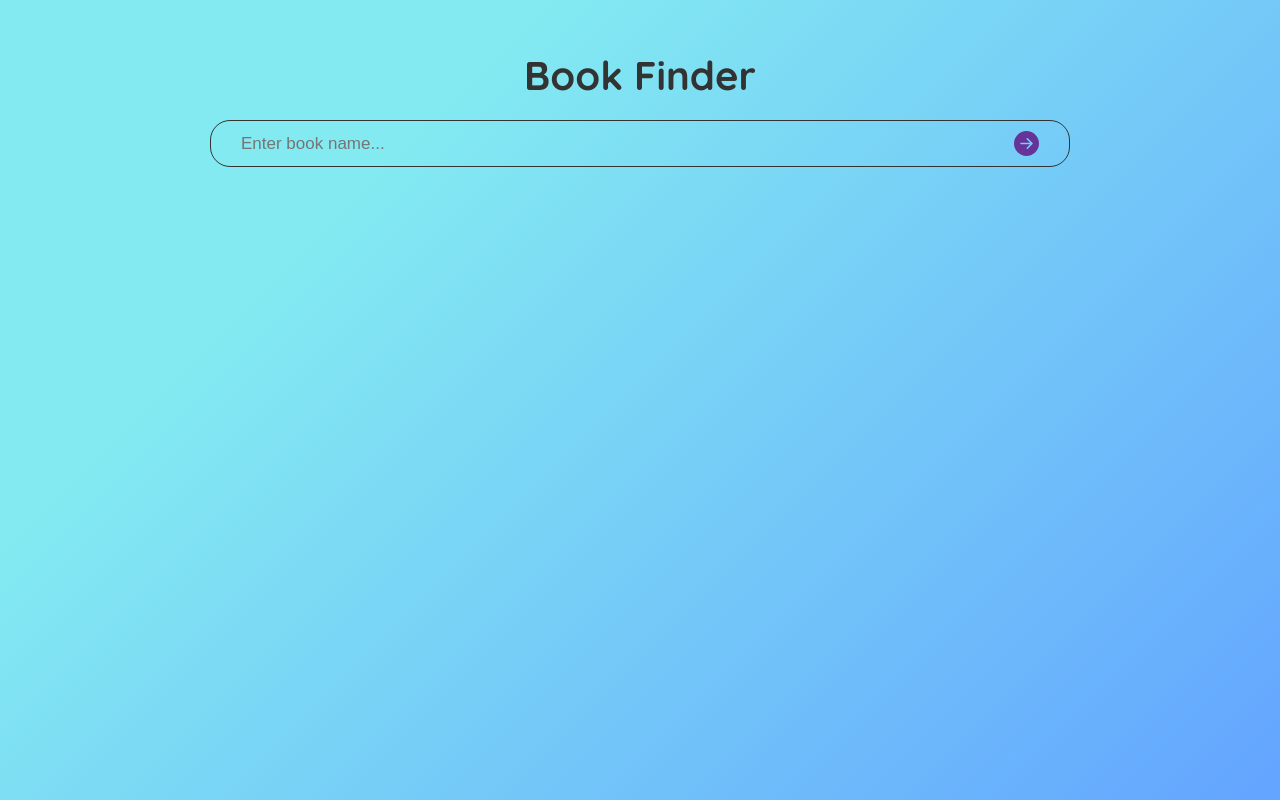
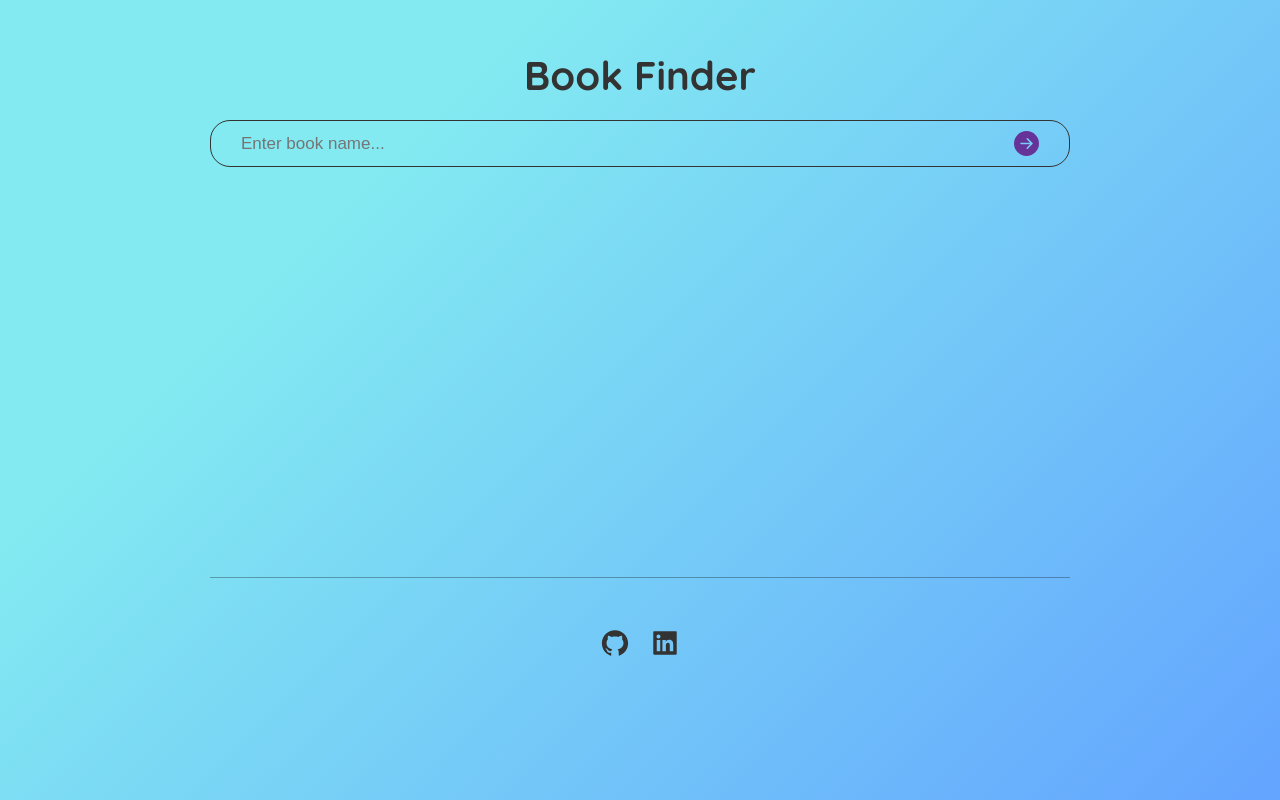
Before and after one commit to Kvelail/chingu-solo-project, a React (Create React App) app: page / in a window 1280 px wide. Built offline with nearby package versions, Linux system fonts and the light colour scheme.

Commit message:
footer added

```diff
--- /dev/null
+++ b/src/components/Footer.js
@@ -0,0 +1,28 @@
+import { AiFillGithub, AiFillLinkedin } from 'react-icons/ai';
+
+const Footer = () => {
+    return (
+        <footer className='footer'>
+            <div className='footer__box'>
+                <a
+                    href='https://github.com/Kvelail'
+                    target='_blank'
+                    rel='noopener noreferrer'
+                    className='footer__link'
+                >
+                    <AiFillGithub size='3rem' />
+                </a>
+                <a
+                    href='https://www.linkedin.com/in/tarik-alikadic/'
+                    target='_blank'
+                    rel='noopener noreferrer'
+                    className='footer__link'
+                >
+                    <AiFillLinkedin size='3rem' />
+                </a>
+            </div>
+        </footer>
+    );
+};
+
+export default Footer;
--- a/src/components/app/App.css
+++ b/src/components/app/App.css
@@ -18,11 +18,7 @@
 
 body {
     background-color: #63a4ff;
-    background-image: linear-gradient(
-        315deg,
-        #63a4ff 0%,
-        #83eaf1 74%
-    );
+    background-image: linear-gradient(315deg, #63a4ff 0%, #83eaf1 74%);
     min-height: 100vh;
 }
 
@@ -85,6 +81,7 @@ body {
     display: grid;
     grid-template-columns: repeat(2, 1fr);
     gap: 3rem;
+    min-height: 40vh;
 }
 
 .app__card {
@@ -163,6 +160,20 @@ body {
     font-size: 1.5rem;
     color: crimson;
     font-weight: bold;
+}
+
+.footer {
+    display: flex;
+    justify-content: center;
+    border-top: 0.1rem solid rgba(0, 0, 0, 0.3);
+    padding-top: 5rem;
+    margin-top: 5rem;
+}
+
+.footer__link {
+    color: #333;
+    transition: transform 0.3s ease-in-out;
+    margin: 1rem;
 }
 
 /* Media Queries */
--- a/src/components/app/App.js
+++ b/src/components/app/App.js
@@ -4,6 +4,7 @@ import { useState } from 'react';
 import Card from '../Card';
 import axios from 'axios';
 import Spinner from '../Spinner';
+import Footer from '../Footer';
 
 const App = () => {
     const [results, setResults] = useState([]);
@@ -17,8 +18,7 @@ const App = () => {
         setLoading(true);
 
         try {
-            const base =
-                'https://www.googleapis.com/books/v1/volumes?';
+            const base = 'https://www.googleapis.com/books/v1/volumes?';
             const query = `q=${searchTerm}&key=${key}&maxResults=40`;
 
             if (searchTerm === '') {
@@ -60,42 +60,41 @@ const App = () => {
     };
 
     return (
-        <div className="app">
-            <h1 className="app__heading">book finder</h1>
-            <form className="app__form" onSubmit={handleSubmit}>
+        <div className='app'>
+            <h1 className='app__heading'>book finder</h1>
+            <form className='app__form' onSubmit={handleSubmit}>
                 <input
-                    name="book"
-                    type="text"
-                    className="app__input"
-                    placeholder="Enter book name..."
+                    name='book'
+                    type='text'
+                    className='app__input'
+                    placeholder='Enter book name...'
                     autoFocus
                     onChange={handleChange}
                 />
-                <button className="app__submit">
-                    <span className="app__submit-span">
+                <button className='app__submit'>
+                    <span className='app__submit-span'>
                         <BsFillArrowRightCircleFill />
                     </span>
                 </button>
             </form>
-            <div className="app__output">
+            <div className='app__output'>
                 {error && (
-                    <div className="app__error-box">
-                        <p className="app__error">
+                    <div className='app__error-box'>
+                        <p className='app__error'>
                             Wrong input, please try again.
                         </p>
                     </div>
                 )}
                 {loading ? (
-                    <div className="app__loading">
+                    <div className='app__loading'>
                         <Spinner />
                     </div>
                 ) : (
                     results &&
-                    results.map((item) => (
-                        <Card key={item.id} item={item} />
-                    ))
+                    results.map((item) => <Card key={item.id} item={item} />)
                 )}
             </div>
+            <Footer />
         </div>
     );
 };
```
